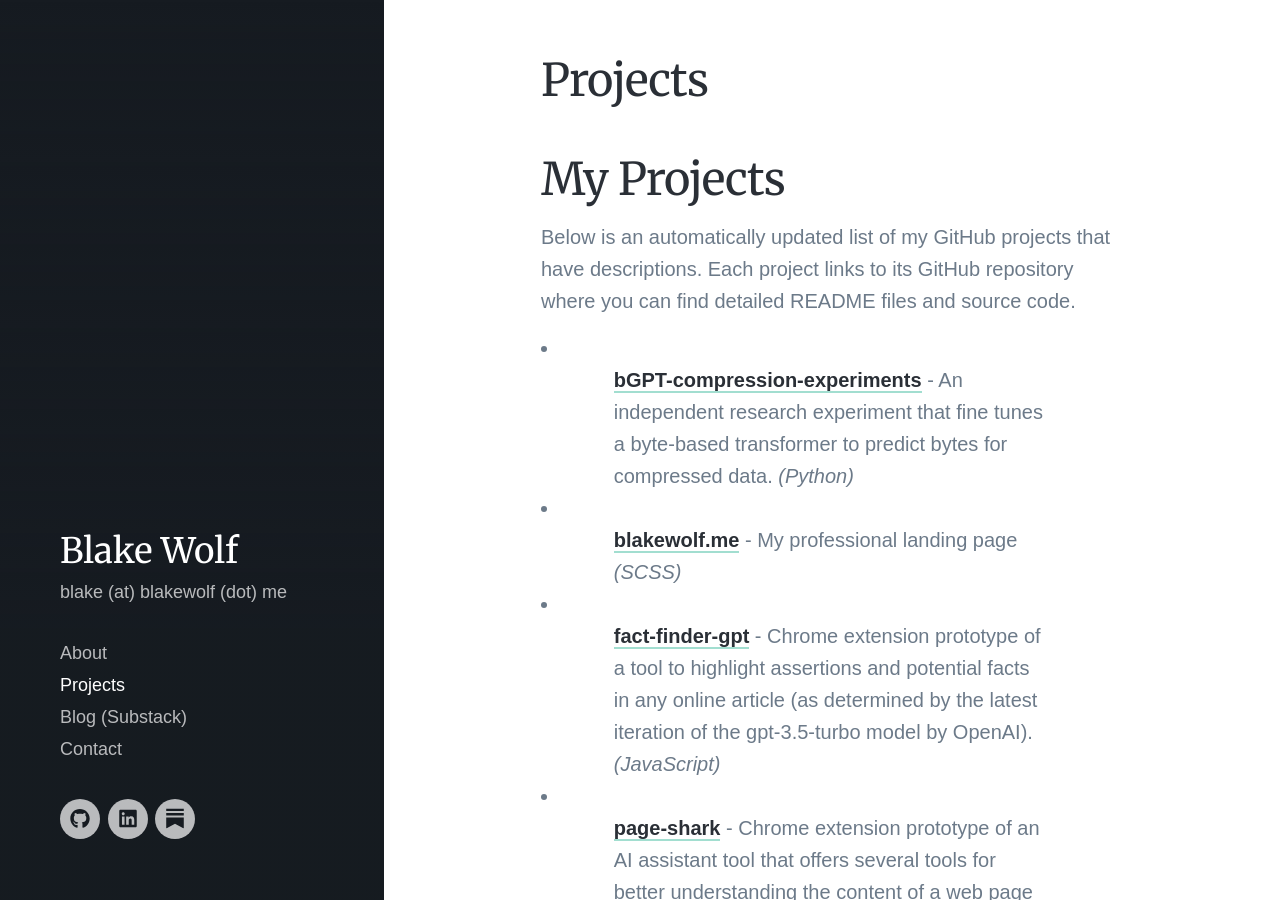
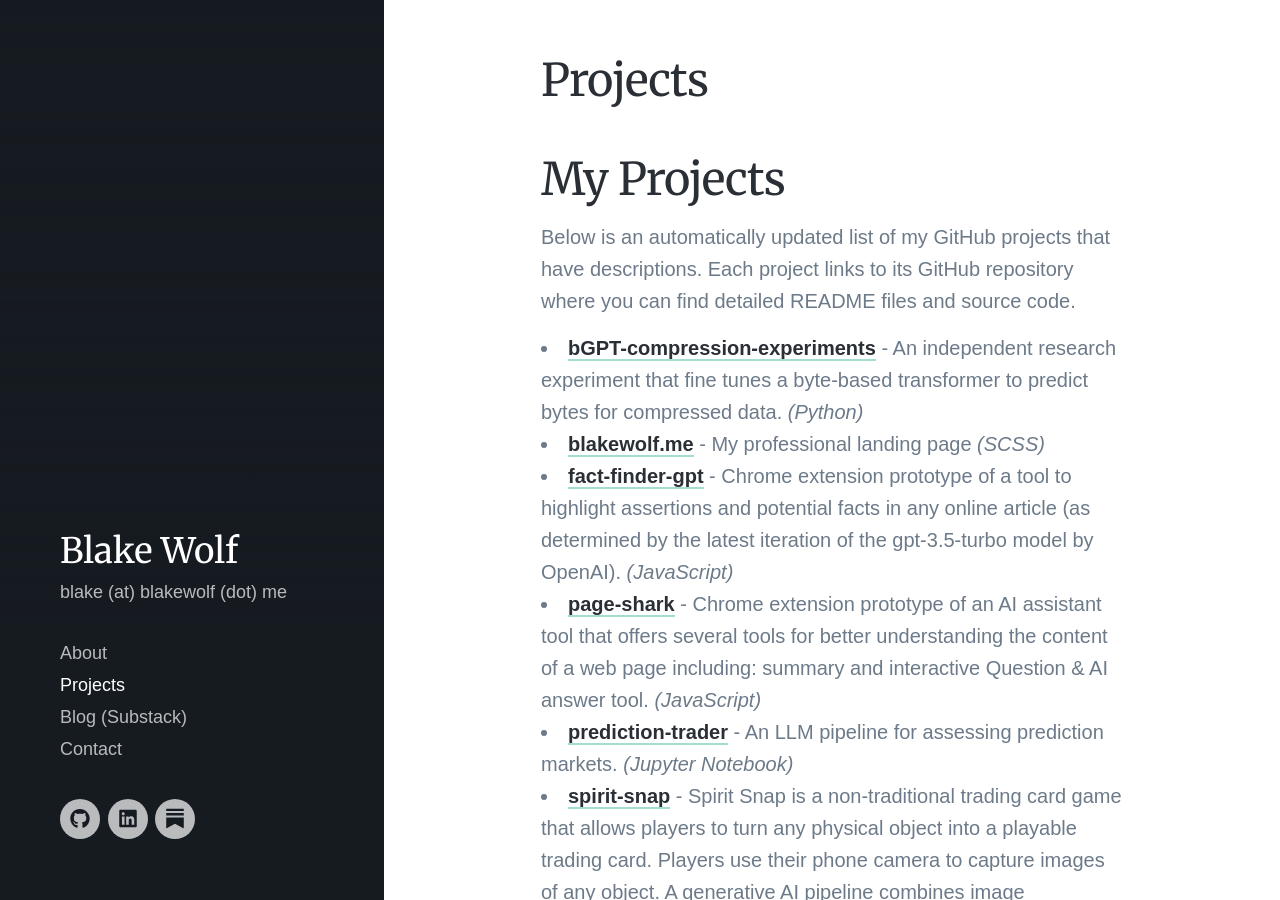
Before and after one commit to cryptid-megalodon/blakewolf.me, a Jekyll site: the page built from _pages/projects.md, in a window 1280 px wide and 900 px high. Built offline with Jekyll 4.4.1, drawn with Linux system fonts in a browser that asks for light colours; nearby versions of some CDN libraries; some web fonts are replaced.

Commit message:
Update styling of listed projects

```diff
--- a/_pages/projects.md
+++ b/_pages/projects.md
@@ -9,9 +9,11 @@
 Below is an automatically updated list of my GitHub projects that have descriptions. Each project links to its GitHub repository where you can find detailed README files and source code.
 
 {% if site.data.github_projects %}
+<ul>
 {% for project in site.data.github_projects.projects %}
-* **[{{ project.name }}]({{ project.url }})** - {{ project.description }}{% if project.language %} *({{ project.language }})*{% endif %}
+  <li><strong><a href="{{ project.url }}">{{ project.name }}</a></strong> - {{ project.description }}{% if project.language %} <em>({{ project.language }})</em>{% endif %}</li>
 {% endfor %}
+</ul>
 
 ---
 
--- a/_sass/_includes/_content.scss
+++ b/_sass/_includes/_content.scss
@@ -132,7 +132,7 @@
 		padding: 0;
 	}
 
-	p a {
+	a {
 		font-weight: $bold-weight;
 		border-bottom: 2px solid $accent-color;
 	}
```
